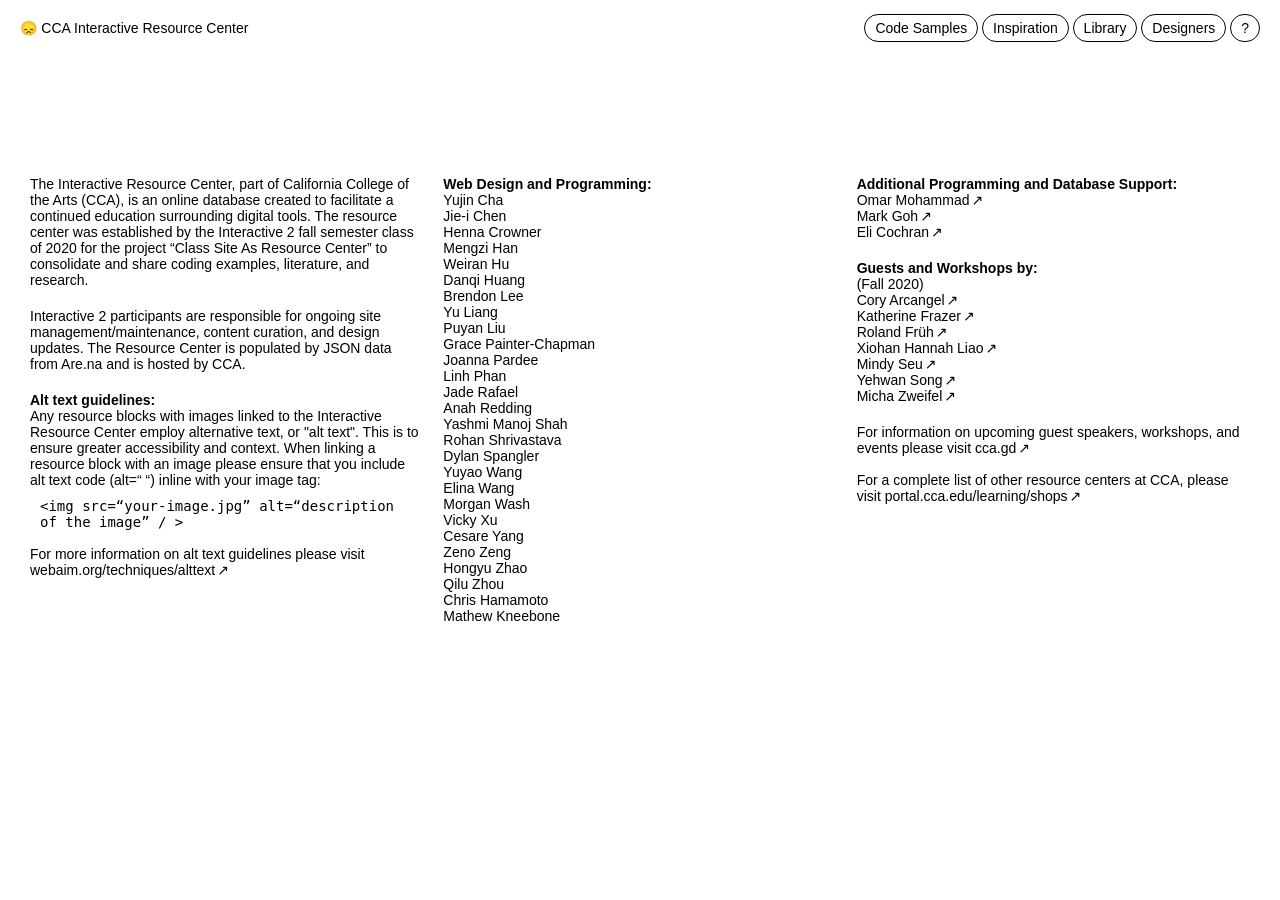
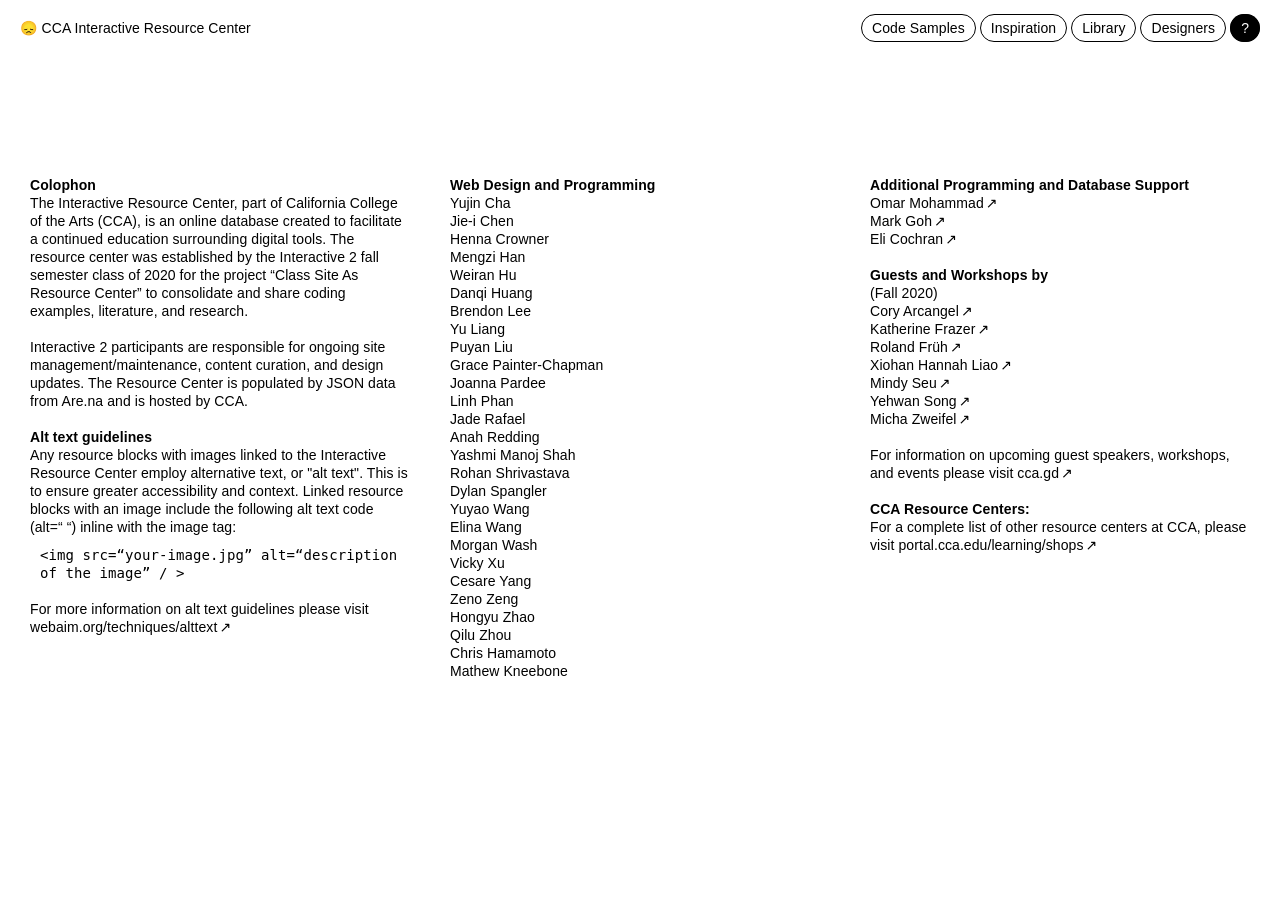
Before and after one commit to chris-at-cca/interactive-class-site, a PHP site: page /about.html in a window 1280 px wide. Before the commit the page ends 621 px from the top, so only its background shows below. Run offline with PHP 8.4, Linux system fonts and the light colour scheme; some web fonts are replaced.

Commit message:
Add files via upload

```diff
--- a/about.html
+++ b/about.html
@@ -25,35 +25,36 @@
   </canvas>
   <!-- nav -->
   <nav>
-    <a href="index.html" id="logo" class="">
+    <a href="index.html" id="logo">
       <span class="logo-emoji">🌏</span>
-      CCA Interactive Resource Center
+      <span id="home">CCA Interactive Resource Center</span>
     </a>
     <ul>
       <li><a href="code-samples.html">Code Samples</a></li>
       <li><a href="inspiration-1trx3t6w3-w.html">Inspiration</a></li>
       <li><a href="library-re9nsdmwmvm.html">Library</a></li>
       <li><a href="people.html">Designers</a></li>
-      <li><a href="about.html">?</a></li>
+      <li><a href="about.html" class="current-page">?</a></li>
     </ul>
   </nav>
 
   <!-- page -->
   <div id="app">
     <div id="about-grid">
-      <p>
+      <p><b>Colophon</b><br />
         The Interactive Resource Center, part of California College of the Arts (CCA), is an online database created to facilitate a continued education surrounding digital tools. The resource center was established by the Interactive 2 fall semester class of 2020 for the project “Class Site As Resource Center” to consolidate and share coding examples, literature, and research.
       </p>
       <p>
         Interactive 2 participants are responsible for ongoing site management/maintenance, content curation, and design updates. The Resource Center is populated by JSON data from Are.na and is hosted by CCA.
       </p>
       <p>
-        <b>Alt text guidelines:</b><br />
-        Any resource blocks with images linked to the Interactive Resource Center employ alternative text, or "alt text". This is to ensure greater accessibility and context. When linking a resource block with an image please ensure that you include alt text code (alt=“ “) inline with your image tag:<br />
+        <b>Alt text guidelines</b><br />
+        Any resource blocks with images linked to the Interactive Resource Center employ alternative text, or "alt text". This is to ensure greater accessibility and context. Linked resource blocks with an image include the following alt text code (alt=“ “) inline with the image tag:<br />
         <span class="code">&lt;img src=“your-image.jpg” alt=“description of the image” /  &gt;</span><br />
         For more information on alt text guidelines please visit <a href="https://webaim.org/techniques/alttext/">webaim.org/techniques/alttext</a>
+      </p>
       <p>
-        <b>Web Design and Programming:</b><br />
+        <b>Web Design and Programming</b><br />
         Yujin Cha<br />
         Jie-i Chen<br />
         Henna Crowner<br />
@@ -83,13 +84,13 @@
         Mathew Kneebone<br />
       </p>
       <p>
-        <b>Additional Programming and Database Support:</b><br />
+        <b>Additional Programming and Database Support</b><br />
         <a href="https://www.notion.so/Omar-Mohammad-f7ff55fedca14e8e88c33faa07bf6019">Omar Mohammad</a><br />
         <a href="https://portal.cca.edu/people/mgoh">Mark Goh</a><br />
         <a href="https://portal.cca.edu/people/ecochran/">Eli Cochran</a><br />
       </p>
       <p>
-        <b>Guests and Workshops by:</b><br />
+        <b>Guests and Workshops by</b><br />
         (Fall 2020)<br />
         <a href="http://www.coryarcangel.com/">Cory Arcangel</a><br />
         <a href="https://www.katherinefrazer.com/">Katherine Frazer</a><br />
@@ -101,13 +102,13 @@
       </p>
       <p>
         For information on upcoming guest speakers, workshops, and events please visit <a href="https://cca.gd/">cca.gd</a><br />
-        <br />
+      </p>
+      <p><b>CCA Resource Centers:</b><br />
         For a complete list of other resource centers at CCA, please visit <a href="https://portal.cca.edu/learning/shops/">portal.cca.edu/learning/shops</a>
       </p>
     </div>
 
   </div>
-  </script>
 </body>
 
 </html>
--- a/assets/style.css
+++ b/assets/style.css
@@ -10,6 +10,7 @@ body {
 	font-family: neue-haas-grotesk-text, sans-serif;
 	font-weight: 400;
 	font-size: 14px;
+	letter-spacing: 0.075px;
 }
 
 h1, h2, #people-grid {
@@ -17,6 +18,7 @@ h1, h2, #people-grid {
 	font-weight: 500;
 	font-style: normal;
 	font-size: 21px;
+	letter-spacing: 0.75px;
 }
 
 #people-grid {
@@ -26,6 +28,16 @@ h1, h2, #people-grid {
 a {
 	text-decoration: none;
 	color: black;
+}
+
+li a:hover {
+	background: black;
+	color: white;
+}
+
+a.current-page {
+	background: black;
+	color: white;
 }
 
 /* screensaver */
@@ -39,7 +51,6 @@ a {
 	transition: all 800ms ease;
 	top: 0px;
 	left: 0px;
-
 	z-index: 10000;
 }
 
@@ -175,6 +186,17 @@ canvas#drawing {
 .three { grid-row-start: 3; }
 .four { grid-row-start: 4; }
 
+
+footer {
+	display: grid;
+	grid-template-columns: repeat(4, 1fr);
+	font-size: 11px;
+	line-height: 15px;
+	color: gray;
+	position: absolute;
+	padding: 20px;
+}
+
 /* detail page */
 
 #grid {
@@ -253,7 +275,7 @@ img.image {
 	padding: 15px;
 }
 
-h2{
+h2 {
 	margin-bottom: 10px;
 }
 
@@ -300,25 +322,25 @@ h2{
 
 #about-grid {
 	column-count: 3;
-	column-gap: 20px;
+	column-gap: 40px;
 	width: calc(100vw - 60px);
     margin: 0px auto 100px;
 	position: relative;
     z-index: 1;
 }
 
-#about-grid p{
+#about-grid p {
 	break-inside: avoid-column;
-	margin-bottom: 20px;
+	margin-bottom: 18px;
+	line-height: 18px;
 }
 
-
-#about-grid a::after{
+#about-grid a::after {
 	content: '↗';
 	padding-left: 2px;
 }
 
-#about-grid a:hover::after{
+#about-grid a:hover::after {
 	content: '↗';
 	padding-left: 5px;
 }
--- a/code-samples.html
+++ b/code-samples.html
@@ -30,7 +30,7 @@
       CCA Interactive Resource Center
     </a>
     <ul>
-      <li><a href="code-samples.html">Code Samples</a></li>
+      <li><a href="code-samples.html" class="current-page">Code Samples</a></li>
       <li><a href="inspiration-1trx3t6w3-w.html">Inspiration</a></li>
       <li><a href="library-re9nsdmwmvm.html">Library</a></li>
       <li><a href="people.html">Designers</a></li>
@@ -41,9 +41,9 @@
   <!-- page -->
   <div id="app">
 
-    <div class="channel-title">
+<!--     <div class="channel-title">
       <h1>{{blocks.title}}</h1>
-    </div>
+    </div> -->
 
     <div id="grid">
 
--- a/inspiration-1trx3t6w3-w.html
+++ b/inspiration-1trx3t6w3-w.html
@@ -31,7 +31,7 @@
     </a>
     <ul>
       <li><a href="code-samples.html">Code Samples</a></li>
-      <li><a href="inspiration-1trx3t6w3-w.html">Inspiration</a></li>
+      <li><a href="inspiration-1trx3t6w3-w.html" class="current-page">Inspiration</a></li>
       <li><a href="library-re9nsdmwmvm.html">Library</a></li>
       <li><a href="people.html">Designers</a></li>
       <li><a href="about.html">?</a></li>
@@ -41,9 +41,9 @@
   <!-- page -->
   <div id="app">
 
-    <div class="channel-title">
+<!--     <div class="channel-title">
       <h1>{{blocks.title}}</h1>
-    </div>
+    </div> -->
 
     <div id="grid">
       <!-- loop -->
--- a/library-re9nsdmwmvm.html
+++ b/library-re9nsdmwmvm.html
@@ -32,7 +32,7 @@
     <ul>
       <li><a href="code-samples.html">Code Samples</a></li>
       <li><a href="inspiration-1trx3t6w3-w.html">Inspiration</a></li>
-      <li><a href="library-re9nsdmwmvm.html">Library</a></li>
+      <li><a href="library-re9nsdmwmvm.html" class="current-page">Library</a></li>
       <li><a href="people.html">Designers</a></li>
       <li><a href="about.html">?</a></li>
     </ul>
@@ -41,9 +41,9 @@
   <!-- page -->
   <div id="app">
 
-    <div class="channel-title">
+<!--     <div class="channel-title">
       <h1>{{blocks.title}}</h1>
-    </div>
+    </div> -->
 
     <div id="grid">
 
--- a/people.html
+++ b/people.html
@@ -33,7 +33,7 @@
       <li><a href="code-samples.html">Code Samples</a></li>
       <li><a href="inspiration-1trx3t6w3-w.html">Inspiration</a></li>
       <li><a href="library-re9nsdmwmvm.html">Library</a></li>
-      <li><a href="people.html">Designers</a></li>
+      <li><a href="people.html" class="current-page">Designers</a></li>
       <li><a href="about.html">?</a></li>
     </ul>
   </nav>
```
Also changed, not shown: index.html (+11 -8 lines).
